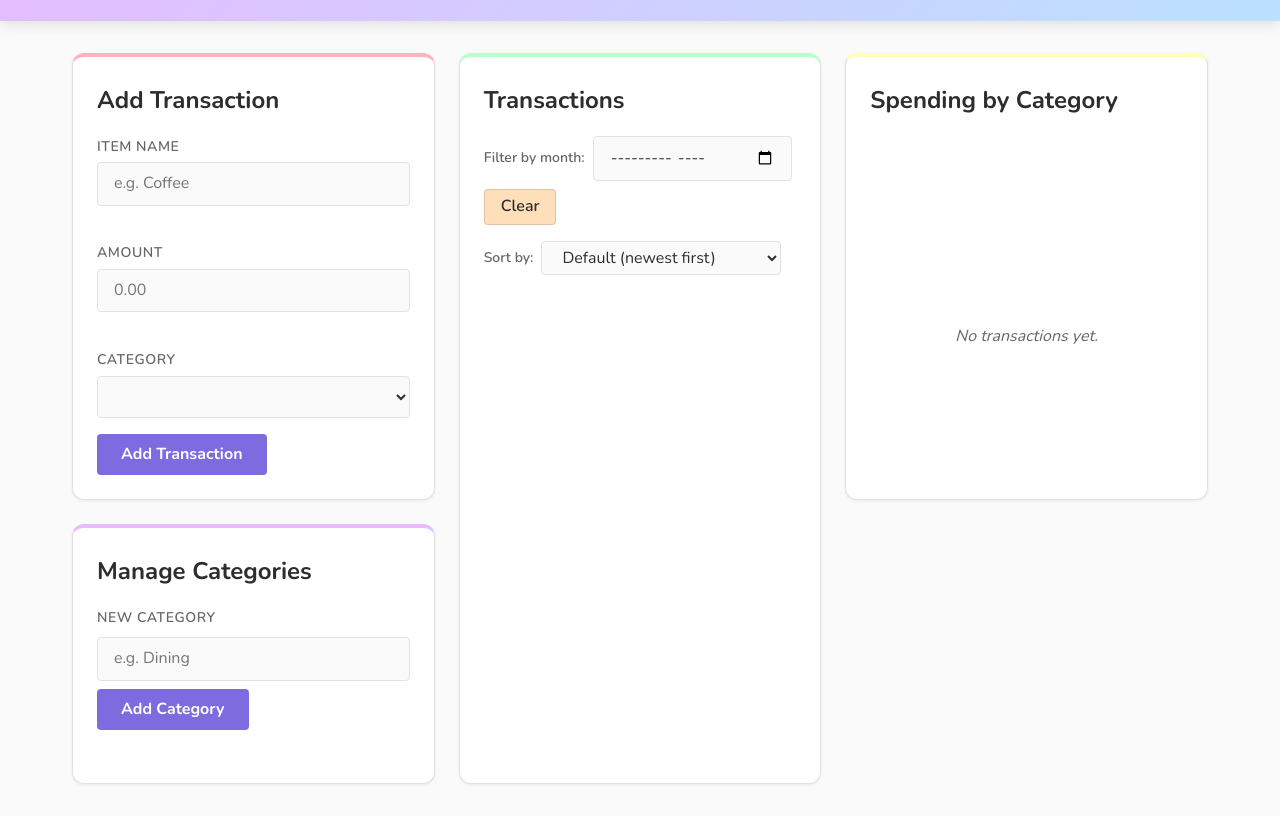
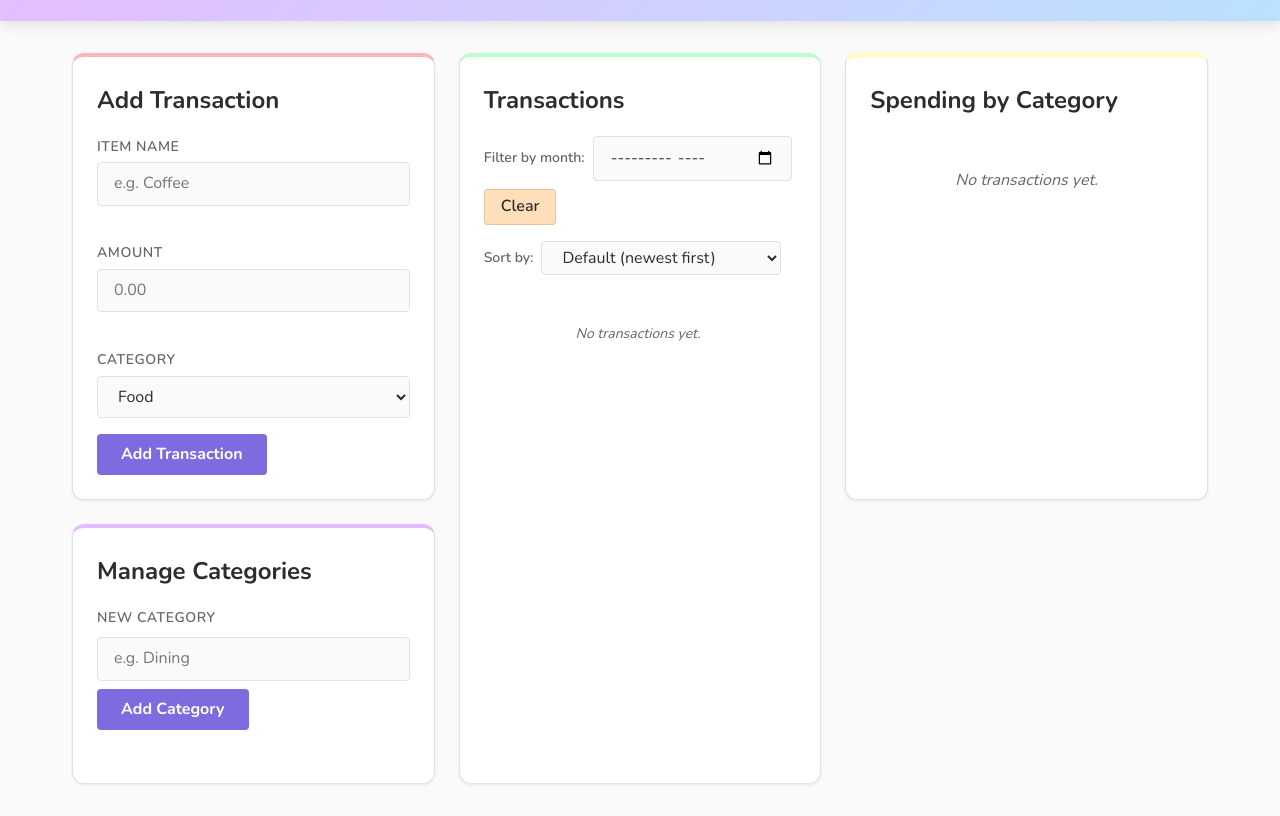
Before and after one commit to nisrinasatya/CodingCamp-13Apr26-NisrinaSatyaningrum, a website: page index.html in a window 1280 px wide. Shown: the part 126-942 px from the top of the page. Drawn offline with nearby package versions, Linux system fonts and the light colour scheme.

Commit message:
Add logic.js script to index.html

```diff
--- a/index.html
+++ b/index.html
@@ -125,5 +125,6 @@
     </main>
 
     <script src="script.js" defer></script>
+    <script src="logic.js" defer></script>
   </body>
 </html>
```
